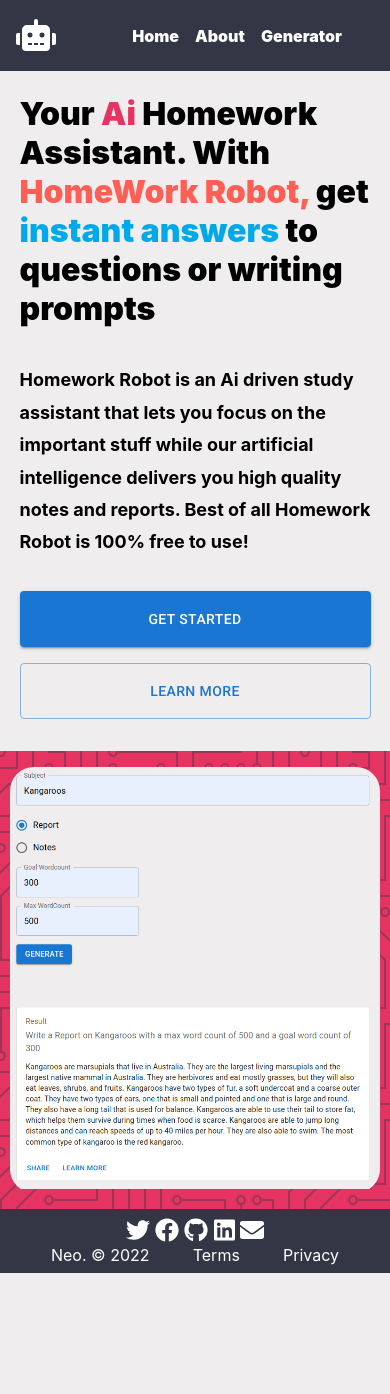
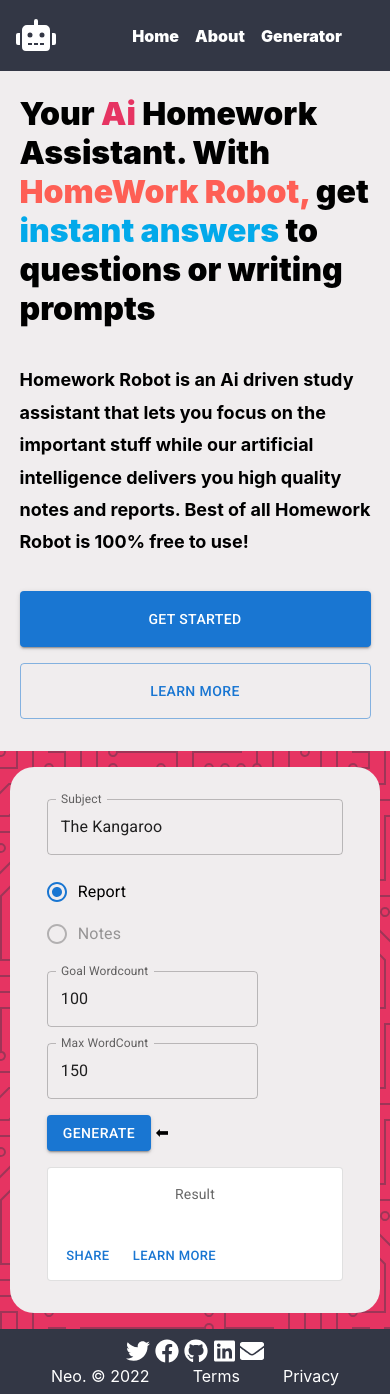
Before and after one commit to Murchyman/homeworkrobotNEXT, a Next.js app: page / in a window 390 px wide. Before the commit the page ends 1273 px from the top, so only its background shows below. Built offline with nearby package versions, Linux system fonts and the light colour scheme; a web font is replaced by a local one.

Commit message:
image turned into html!!

```diff
--- /dev/null
+++ b/components/DeadReportForm.Js
@@ -0,0 +1,88 @@
+
+import styles from '../styles/DeadReportForm.module.css';
+import BasicCard from './BasicCard';
+import Radio from '@mui/material/Radio';
+import RadioGroup from '@mui/material/RadioGroup';
+import FormControlLabel from '@mui/material/FormControlLabel';
+import Button from '@mui/material/Button';
+import TextField from '@mui/material/TextField';
+import { FontAwesomeIcon } from '@fortawesome/react-fontawesome'
+import { library } from '@fortawesome/fontawesome-svg-core'
+import { fas } from '@fortawesome/free-solid-svg-icons'
+import { useState } from 'react';
+library.add(fas)
+
+
+
+
+
+
+
+const DeadReportForm = () => {
+    const [Demoanswer, setDemoAnswer] = useState('');
+
+    const ButtonClick = () => {
+        setDemoAnswer('Kangaroos are marsupials that live in Australia and some surrounding islands. They are the largest marsupials and the largest native mammals in Australia. They have powerful hind legs that they use to hop around, and they are known for their large, powerful tails. Kangaroos eat mostly grass, but they will also eat leaves, flowers, and fruits. The females have pouches on their bellies where they carry their young. The young kangaroos, called joeys, stay in their mothers pouches until they are old enough to start hopping around on their own. Kangaroos can live for up to 20 years.');
+    }
+
+
+    return (<div>
+
+        <form>
+
+            <div className={styles.formGroup}>
+                <div className={styles.Left}>
+                    {/* <div className={styles.heading}>Welcome to the Generator</div> */}
+                    <div className={styles.InputContainer}>
+                        <TextField label={'Subject'} fullWidth value={'The Kangaroo'} />
+
+                    </div>
+
+                    <div className={styles.InputContainer}>
+                        <RadioGroup
+                            aria-labelledby="demo-radio-buttons-group-label"
+
+                        >
+                            <FormControlLabel value="a Report" control={<Radio checked />} label="Report" />
+                            <FormControlLabel value="some key points I should know when studying" control={<Radio disabled />} label="Notes" />
+
+
+
+                        </RadioGroup>
+
+                    </div>
+
+                    {/* number input taking max word count and desired wordcount */}
+                    <div className={styles.InputContainer}>
+
+                        <TextField label="Goal Wordcount" value={'100'} variant="outlined" />
+
+                    </div>
+
+                    <div className={styles.InputContainer}>
+
+                        <TextField label="Max WordCount" value={'150'} variant="outlined" />
+
+                    </div>
+
+                    <div className={styles.InputContainer}>
+
+                        <Button onClick={ButtonClick} variant="contained">Generate </Button> <span> ⬅</span>
+
+
+                    </div>
+                </div>
+                <div className={styles.Right}>
+
+                    <BasicCard response={Demoanswer} />
+
+                </div>
+
+            </div>
+
+        </form>
+
+    </div >)
+};
+
+export default DeadReportForm;
--- a/pages/index.js
+++ b/pages/index.js
@@ -3,6 +3,7 @@ import Image from 'next/image'
 import example from '../assets/example.png'
 import styles from '../styles/Home.module.css'
 import Link from 'next/link';
+import DeadReportForm from '../components/DeadReportForm';
 export default function Home() {
   const handleOnClick = () => {
     console.log('clicked')
@@ -22,8 +23,8 @@ export default function Home() {
           <span className={styles.paragraph}>Homework Robot is an Ai driven study assistant that lets you focus on the important stuff while our artificial intelligence delivers you high quality notes and reports. Best of all Homework Robot is 100% free to use!
           </span>
           <div className={styles.buttonContainer}>
-            <Link href='/Generator'><Button style={{ minWidth: '18em', minHeight: '4em' }} variant="contained">Get Started</Button></Link>
-            <Link href='/About'><Button style={{ minWidth: '18em', minHeight: '4em' }} variant="outlined">Learn More</Button></Link>
+            <Link href='/Generator'><Button className="navbar-brand" style={{ minWidth: '16em', minHeight: '4em' }} variant="contained">Get Started</Button></Link>
+            <Link href='/About'><Button className="navbar-brand" style={{ minWidth: '16em', minHeight: '4em' }} variant="outlined">Learn More</Button></Link>
 
           </div>
 
@@ -31,11 +32,7 @@ export default function Home() {
 
         <div className={styles.right}>
           <div className={styles.image}>
-            <Image
-              src={example}
-              alt="Picture of the software"
-              priority={true}
-            />
+            <DeadReportForm />
           </div>
 
         </div>
--- /dev/null
+++ b/styles/DeadReportForm.module.css
@@ -0,0 +1,74 @@
+.formGroup{
+    display: flex;
+    flex-direction: column;
+    width: 100%;
+    height: 100%;
+    justify-content: center;
+    align-items: center;
+    background-color: #F0EDEE;
+    text-align: center;
+
+}
+
+.heading{
+    font-size: 2.5em;
+    font-weight: 999;
+    text-align: center;
+  }
+
+.InputContainer{
+    margin-bottom: 1em;
+    width: 100%;
+
+    text-align: left;
+}
+
+.Left{
+    display: flex;
+    flex-direction: column;
+    /* change this for mobile */
+    width: 80%;
+    margin-top: 2em;
+    margin-left: 2em;
+    margin-right: 2em;
+}
+
+.Right{
+
+    margin-bottom: 2em;
+    width: 80%;
+
+}
+
+.inputField{
+
+    border: 1px solid rgb(0, 0, 0);
+    height: 5em;
+    resize: none;
+    justify-content: center;
+}
+
+.inputField:focus{
+    outline: none;
+}
+
+/* mobile */
+@media only screen and (max-width: 600px) {
+    .formGroup{
+        display: flex;
+        flex-direction: column;
+    }
+
+    .Left{
+
+        width: 80%;
+
+    }
+
+    .Right{
+
+        width: 80%;
+
+
+    }
+}
```
